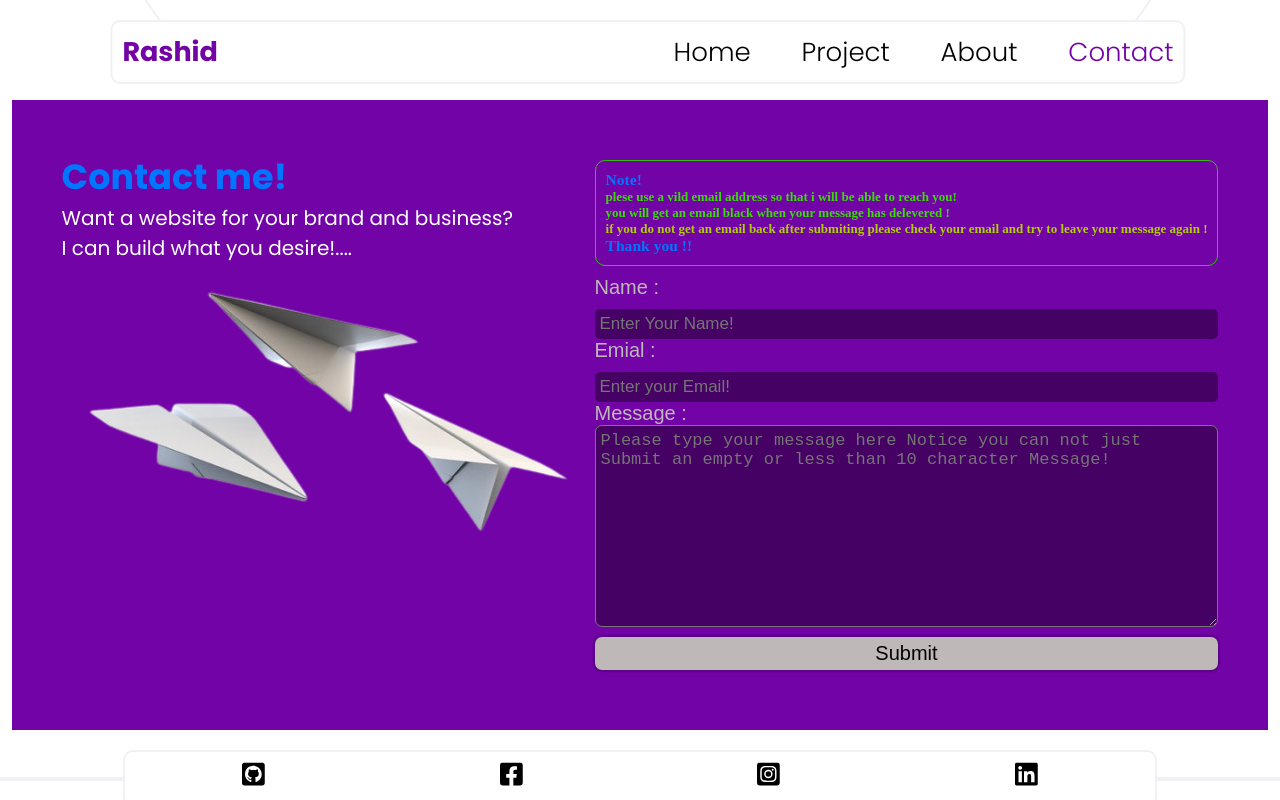
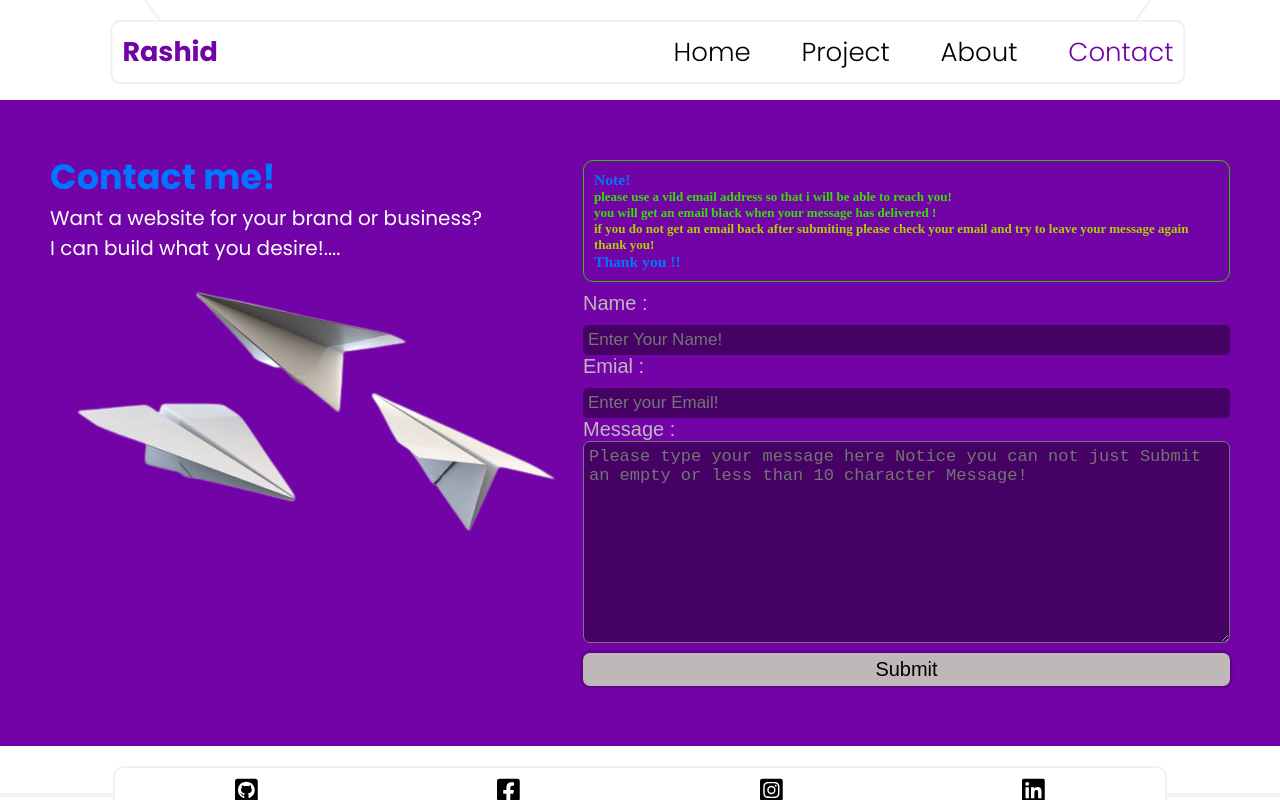
Before and after one commit to Rashidmohamd/portfolio, a React (Create React App) app: page /contact in a window 1280 px wide. Built offline with nearby package versions, Linux system fonts and the light colour scheme.

Commit message:
text spilling errors

```diff
--- a/src/components/footer.js
+++ b/src/components/footer.js
@@ -13,7 +13,7 @@ const Footer = () => {
                 <Link to="https://l.facebook.com/l.php?u=https%3A%2F%2Finstagram.com%2Fmahammad8269%3Figshid%3DMzNlNGNkZWQ4Mg%253D%253D%26fbclid%3DIwAR0a76lApWIJ7XuUqcnm6EsL0CAHbjz6MRiNGRebNSyFW4aTU74RFrX1nmA&h=AT3c8Oxbc0ElzjwXrWM3HjFjw45cm-PJ6Np0Z4hBvs3l3TTOKL2hrFi9Ka954g3b49WRIomilb-gGmxwL5AIWguFvpzAyYONO6HI_ZwzoivRbdCYBiMTdD20cmA-5Q"><IntiG/></Link>
                 <Link to="https://l.facebook.com/l.php?u=https%3A%2F%2Fwww.linkedin.com%2Fin%2Frashid-mohamed-214148256%3Ffbclid%3DIwAR0zNdtOVsQO3WBMum66kct5un34gfkWiax7_HPBHyH6b2TApuYYgoxC2rg&h=AT3c8Oxbc0ElzjwXrWM3HjFjw45cm-PJ6Np0Z4hBvs3l3TTOKL2hrFi9Ka954g3b49WRIomilb-gGmxwL5AIWguFvpzAyYONO6HI_ZwzoivRbdCYBiMTdD20cmA-5Q"><Linkedin/></Link>
             </div>
-            <div className="copy">Rashid Mohammed</div>
+            <div className="copy"> &copy; Rashid Mohammed</div>
         </div>
      );
 }
--- a/src/pages/Contact.js
+++ b/src/pages/Contact.js
@@ -60,15 +60,15 @@ const Contact = () => {
           <div className="contact">
             <div className="Text">
               <h1 className="head">Contact me!</h1>
-              <p className="prag">Want a website for your brand and business? <br/>I can build what you desire!....</p>
+              <p className="prag">Want a website for your brand or business? <br/>I can build what you desire!....</p>
               <img id="img" src="/contact.png" alt="contact_img" />
             </div>
             <form  className="form">
               <h3 className="note">
                 <big>Note!</big> <br />
-                plese use a vild email address so that i will be able to reach you!
-              <br />you will get an email black when your message has delevered !
-              <br /><span>if you do not get an email back after submiting please check your email and try to leave your message again ! <br /> <big>Thank you !!</big> </span></h3>
+                please use a vild email address so that i will be able to reach you!
+              <br />you will get an email black when your message has delivered !
+              <br /><span>if you do not get an email back after submiting please check your email and try to leave your message again thank you! <br /> <big>Thank you !!</big> </span></h3>
               {err && <h3 className="err">{err}</h3>}
               {stat && <h3 className="succ">{stat}</h3>}
               <label htmlFor="name">Name :</label>
```
